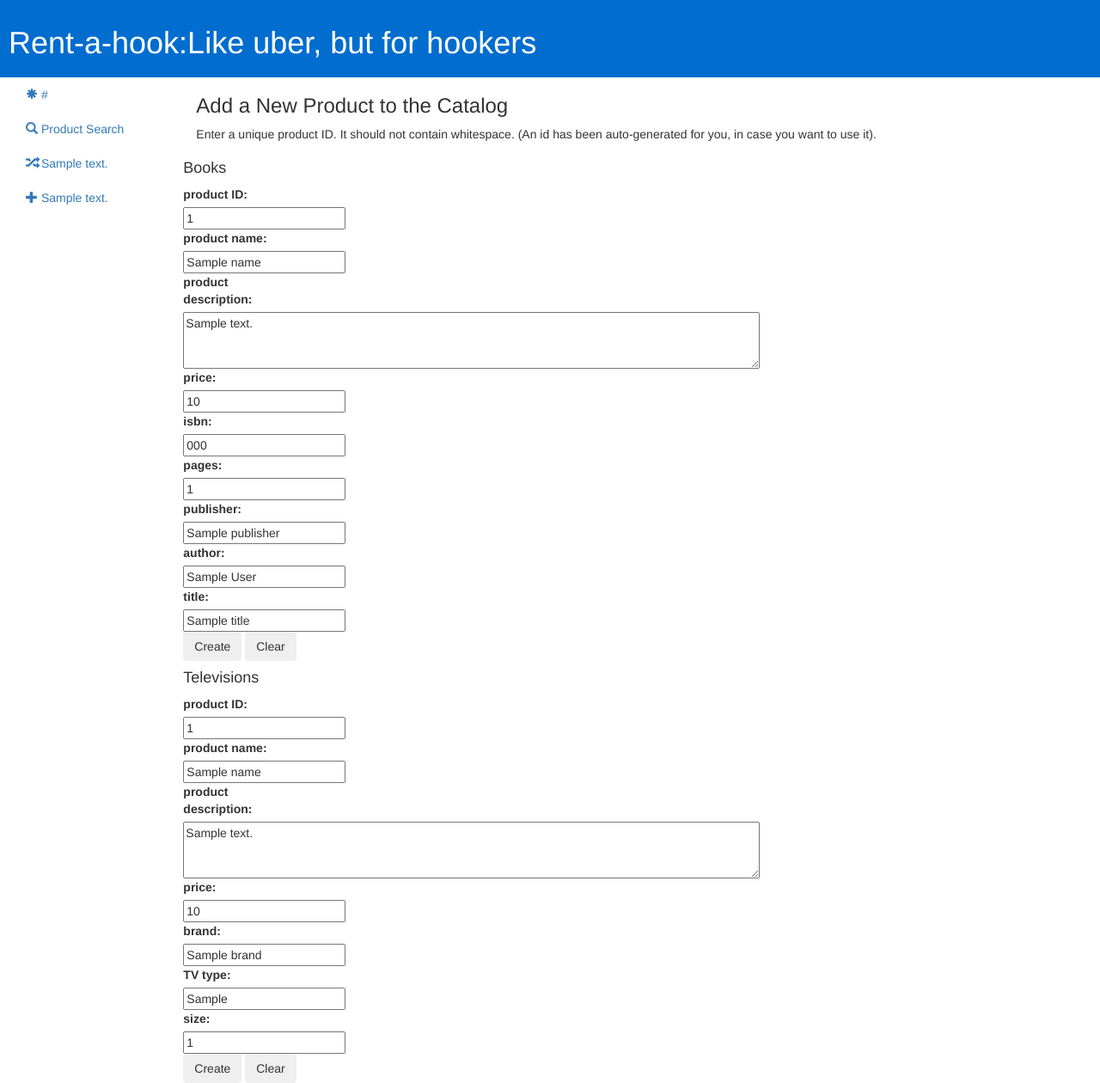
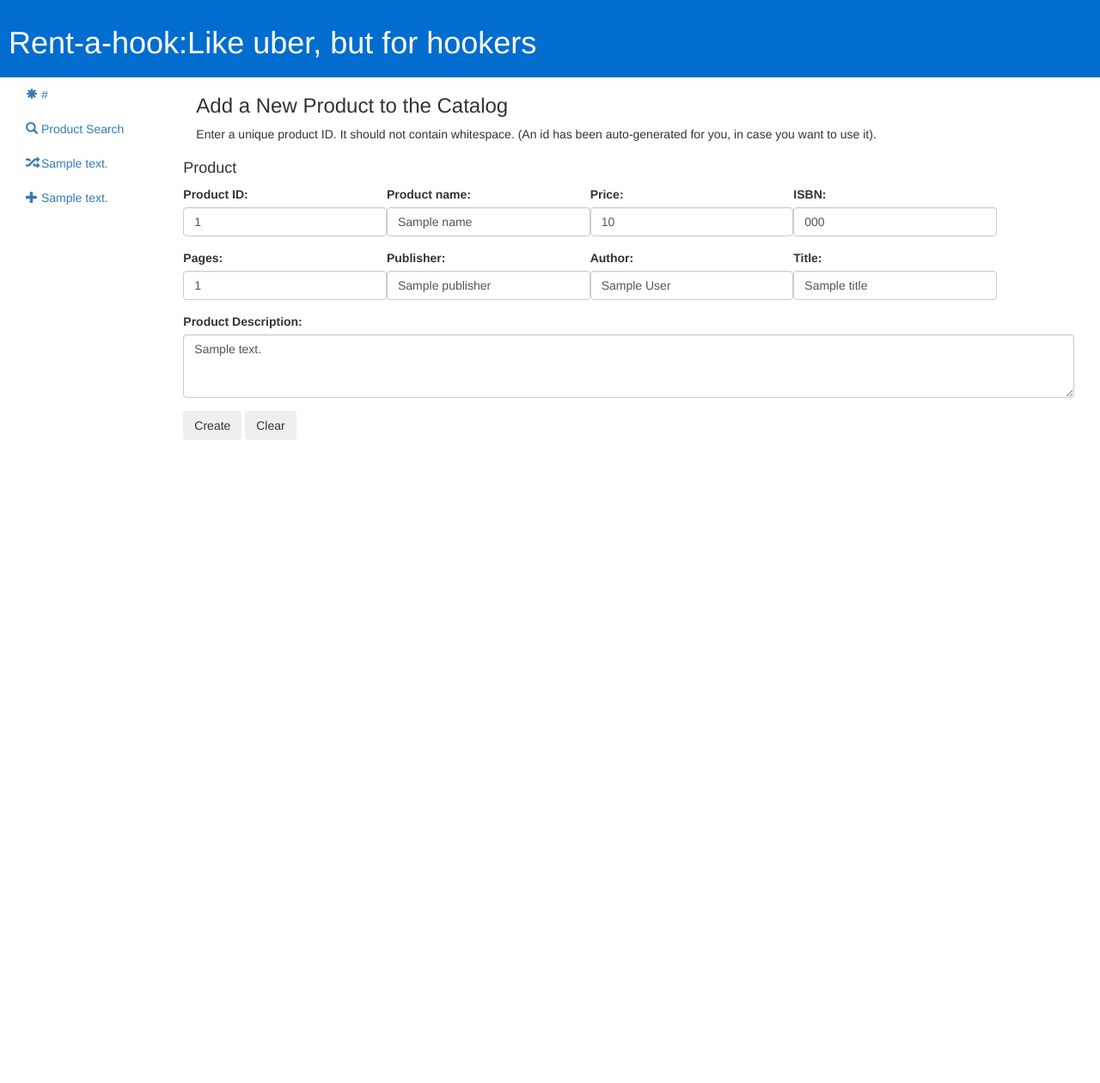
Before and after one commit to Phohawkenics/Rent-Ur-Stuff-2016, a Python web app: template templates/create_product.html in a window 1280 px wide. Shown: the whole page at 86% size. After the commit the page ends 512 px from the top, so only its background shows below. Run offline with Jinja, Linux system fonts and the light colour scheme; the template is opened without the code that fills it: most values are stand-ins (such as "Sample title", 1, 10 or a date in 2020); some libraries are stand-ins or nearby versions.

Commit message:
Added new templates

```diff
--- a/templates/create_product.html
+++ b/templates/create_product.html
@@ -3,163 +3,75 @@
     <title>Add a new product</title>
 {% endblock %}
 
-
-
-
 {% block content %}
-
     <h3>Add a New Product to the Catalog</h3>
-
     <p>Enter a unique product ID. It should not contain whitespace. (An id has been auto-generated for you, in case you want to use it).</p>
-
     {% if error_message %}
       <p><b>Error</b>: {{error_message}}</p>
     {% endif %}
-
     <div class="row">
-
-    <div class="span7">
-
-    <h4>Books</h4>
-
-    <form action="/admin/create_product" method="post">
+		<h4>Product</h4>
+		<form class="form-horizontal" action="/admin/create_product" method="post">
 			<input type="hidden" name="category" value="books" />
-
-      <div class="clearfix">
-        <label for="pid">product ID:</label>
+			<div class="form-group col-sm-6 col-md-4  col-lg-3">
+				<label for="pid">Product ID:</label>
 				<div class="input">
-         <input type="text" name="pid" value="{{pid}}" />
+					<input class="form-control" type="text" name="pid" value="{{pid}}" />
 				</div>
 			</div>
-
-      <div class="clearfix">
-        <label for="name">product name:</label>
+			<div class="form-group col-sm-6 col-md-4 col-lg-3">
+				<label for="name">Product name:</label>
 				<div class="input">
-         <input type="text" name="name" value="{{name}}" />
+					<input class="form-control" type="text" name="name" value="{{name}}" />
 				</div>
 			</div>
-
-       <div class="clearfix">
-        <label for="description">product<br/>description:</label>
+			<div class="form-group col-sm-6 col-md-4  col-lg-3">
+				<label for="price">Price:</label>
 				<div class="input">
-         <textarea name="description" rows="3" cols="80">{{description}}</textarea>
+					<input class="form-control" type="text" id="price" name="price" value="{{price}}"/>
 				</div>
 			</div>
-
-       <div class="clearfix">
-        <label for="price">price:</label>
+			<div class="form-group col-sm-6 col-md-4  col-lg-3">
+				<label for="isbn">ISBN:</label>
 				<div class="input">
-         <input type="text" id="price" name="price" value="{{price}}"/>
+					<input class="form-control" type="text" id="isbn" name="isbn" value="{{isbn}}"/>
 				</div>
 			</div>
-
-       <div class="clearfix">
-        <label for="isbn">isbn:</label>
+			<div class="form-group col-sm-6 col-md-4  col-lg-3">
+				<label for="pages">Pages:</label>
 				<div class="input">
-         <input type="text" id="isbn" name="isbn" value="{{isbn}}"/>
+					<input class="form-control" type="text" id="pages" name="pages" value="{{pages}}"/>
 				</div>
 			</div>
-
-       <div class="clearfix">
-        <label for="pages">pages:</label>
+			<div class="form-group col-sm-6 col-md-4  col-lg-3">
+				<label for="publisher">Publisher:</label>
 				<div class="input">
-         <input type="text" id="pages" name="pages" value="{{pages}}"/>
+					<input class="form-control" type="text" id="publisher" name="publisher" value="{{publisher}}"/>
 				</div>
 			</div>
-
-       <div class="clearfix">
-        <label for="publisher">publisher:</label>
+			<div class="form-group col-sm-6 col-md-4  col-lg-3">
+				<label for="author">Author:</label>
 				<div class="input">
-         <input type="text" id="publisher" name="publisher" value="{{publisher}}"/>
+					<input class="form-control" type="text" id="author" name="author" value="{{author}}"/>
 				</div>
 			</div>
-
-       <div class="clearfix">
-        <label for="author">author:</label>
+			<div class="form-group col-sm-6 col-md-4  col-lg-3">
+				<label for="title">Title:</label>
 				<div class="input">
-         <input type="text" id="author" name="author" value="{{author}}"/>
+					<input class="form-control" type="text" id="title" name="title" value="{{title}}"/>
 				</div>
 			</div>
-
-       <div class="clearfix">
-        <label for="title">title:</label>
+			<div class="form-group col-sm-12 col-md-12 col-lg-12">
+				<label for="description">Product Description:</label>
 				<div class="input">
-         <input type="text" id="title" name="title" value="{{title}}"/>
+					<textarea  class="form-control" name="description" rows="3" cols="80">{{description}}</textarea>
 				</div>
 			</div>
-
-      <div class="actions">
+			<div class="actions form-group col-sm-12 col-md-12 col-lg-12">
 				<input class="btn primary" id="subreview" name="subreview" type="submit" value="Create"/>
 				<input type="reset" class="btn primary"  name="reviewreset" value="Clear"/>
 			</div>
 		</form>
-
-    </div>
-    <div class="span7">
-
-    <h4>Televisions</h4>
-
-      <form action="/admin/create_product" method="post">
-       <input type="hidden" name="category" value="hd televisions" />
-
-
-      <div class="clearfix">
-        <label for="pid">product ID:</label>
-        <div class="input">
-         <input type="text" name="pid" value="{{pid}}" />
-        </div>
-       </div>
-
-       <div class="clearfix">
-        <label for="name">product name:</label>
-        <div class="input">
-         <input type="text" name="name" value="{{name}}" />
-        </div>
-       </div>
-
-       <div class="clearfix">
-        <label for="description">product<br/>description:</label>
-        <div class="input">
-         <textarea name="description" rows="3" cols="80">{{description}}</textarea>
-        </div>
-       </div>
-
-       <div class="clearfix">
-        <label for="price">price:</label>
-        <div class="input">
-         <input type="text" id="price" name="price" value="{{price}}"/>
-        </div>
-       </div>
-
-       <div class="clearfix">
-        <label for="brand">brand:</label>
-        <div class="input">
-         <input type="text" id="brand" name="brand" value="{{brand}}"/>
-        </div>
-       </div>
-
-       <div class="clearfix">
-        <label for="price">TV type:</label>
-        <div class="input">
-         <input type="text" id="tv_type" name="tv_type" value="{{tv_type}}"/>
-        </div>
-       </div>
-
-       <div class="clearfix">
-        <label for="price">size:</label>
-        <div class="input">
-         <input type="text" id="size" name="size" value="{{size}}"/>
-        </div>
-       </div>
-
-      <div class="actions">
-       <input class="btn primary" id="subreview" name="subreview" type="submit" value="Create"/>
-       <input type="reset" class="btn primary"  name="reviewreset" value="Clear"/>
-      </div>
-    </form>
-
 		</div>
     </div> <!-- end row -->
-
-
 {% endblock %}
```
Also changed, not shown: templates/index.html (+53 -65 lines), templates/product.html (+83 -78 lines). Lines whose indentation alone changed are shown as unchanged.
